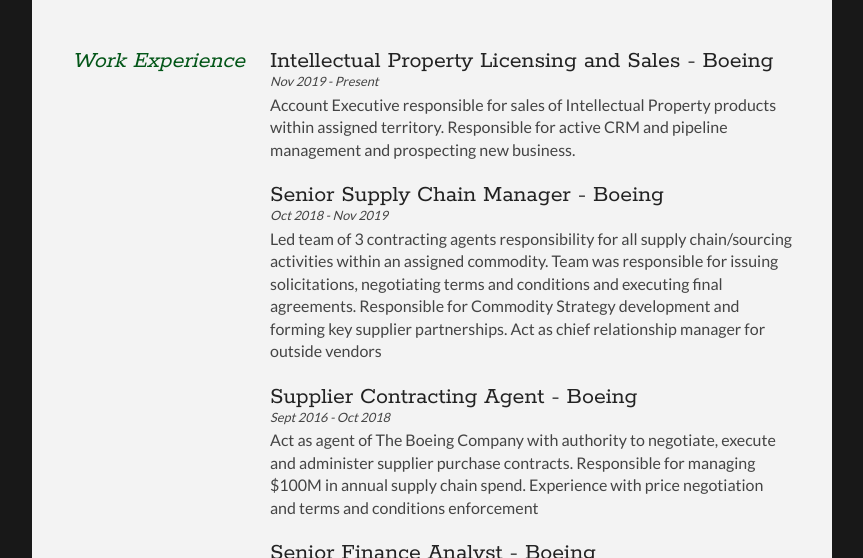
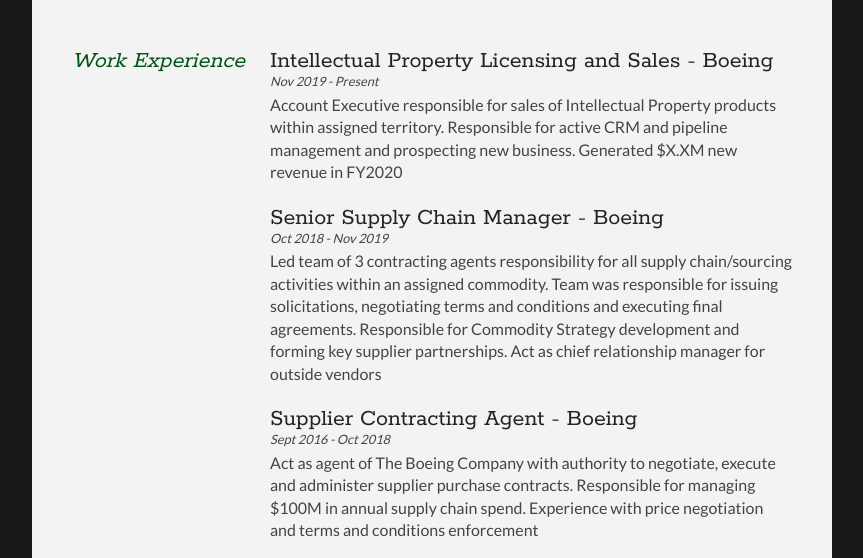
Before and after one commit to JWill8/Resume, a plain HTML site: page index.html in a window 1280 px wide. Shown: the part 161-719 px from the top of the page, without its empty margins (208-1071 px from the left). Drawn offline with Linux system fonts and the light colour scheme.

Commit message:
updatedindex

```diff
--- a/index.html
+++ b/index.html
@@ -49,7 +49,7 @@
 						<h2>Intellectual Property Licensing and Sales - Boeing</h2>
 						<p class="subDetails">Nov 2019 - Present</p>
 						<p>Account Executive responsible for sales of Intellectual Property products within assigned
-							territory. Responsible for active CRM and pipeline management and prospecting new business.</p>
+							territory. Responsible for active CRM and pipeline management and prospecting new business. Generated $X.XM new revenue in FY2020</p>
 					</article>
 
 					<article>
```
